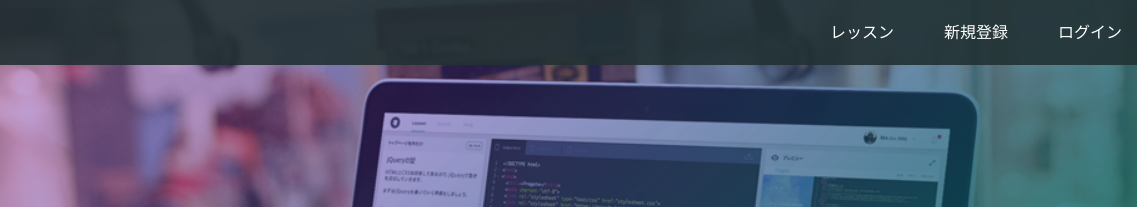
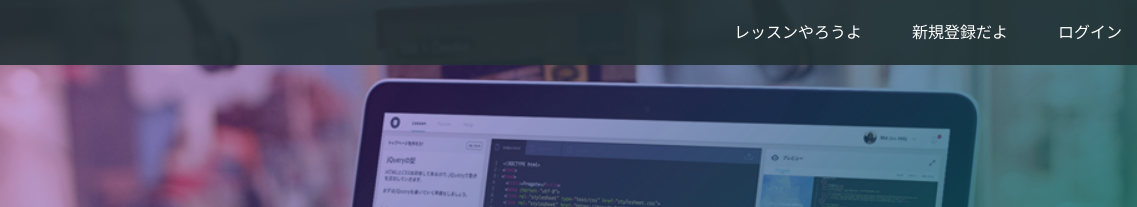
Before and after one commit to skaitestweb/github.io, a plain HTML site: page index.html in a window 1280 px wide. Shown: the top 207 px of the page, 143-1280 px from the left. Drawn offline with Linux system fonts and the light colour scheme.

Commit message:
Update index.html

```diff
--- a/index.html
+++ b/index.html
@@ -15,8 +15,8 @@
       </div>
       <span class="fa fa-bars menu-icon"></span>
       <div class="header-right">
-        <a href="#">レッスン</a>
-        <a href="#">新規登録</a>
+        <a href="#">レッスンやろうよ</a>
+        <a href="#">新規登録だよ</a>
         <a href="#" class="login">ログイン</a>
       </div>
     </div>
```
